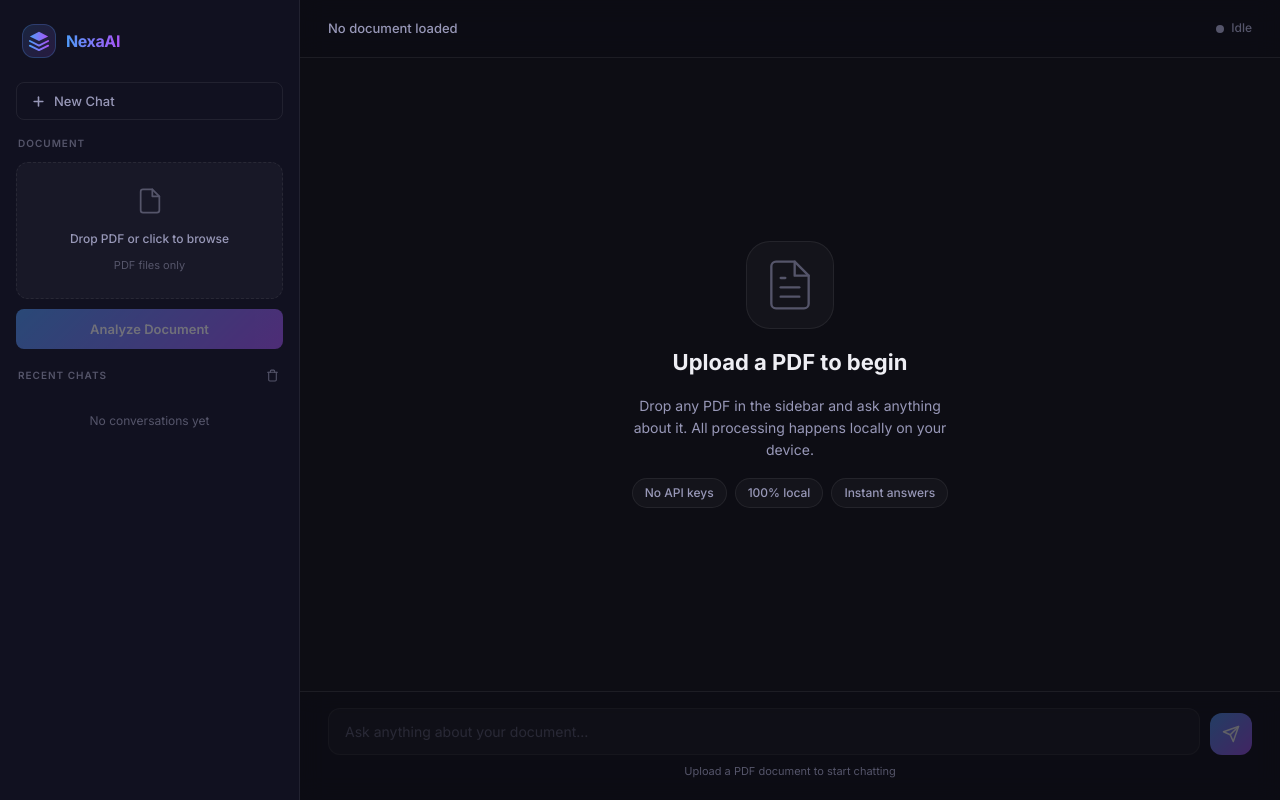
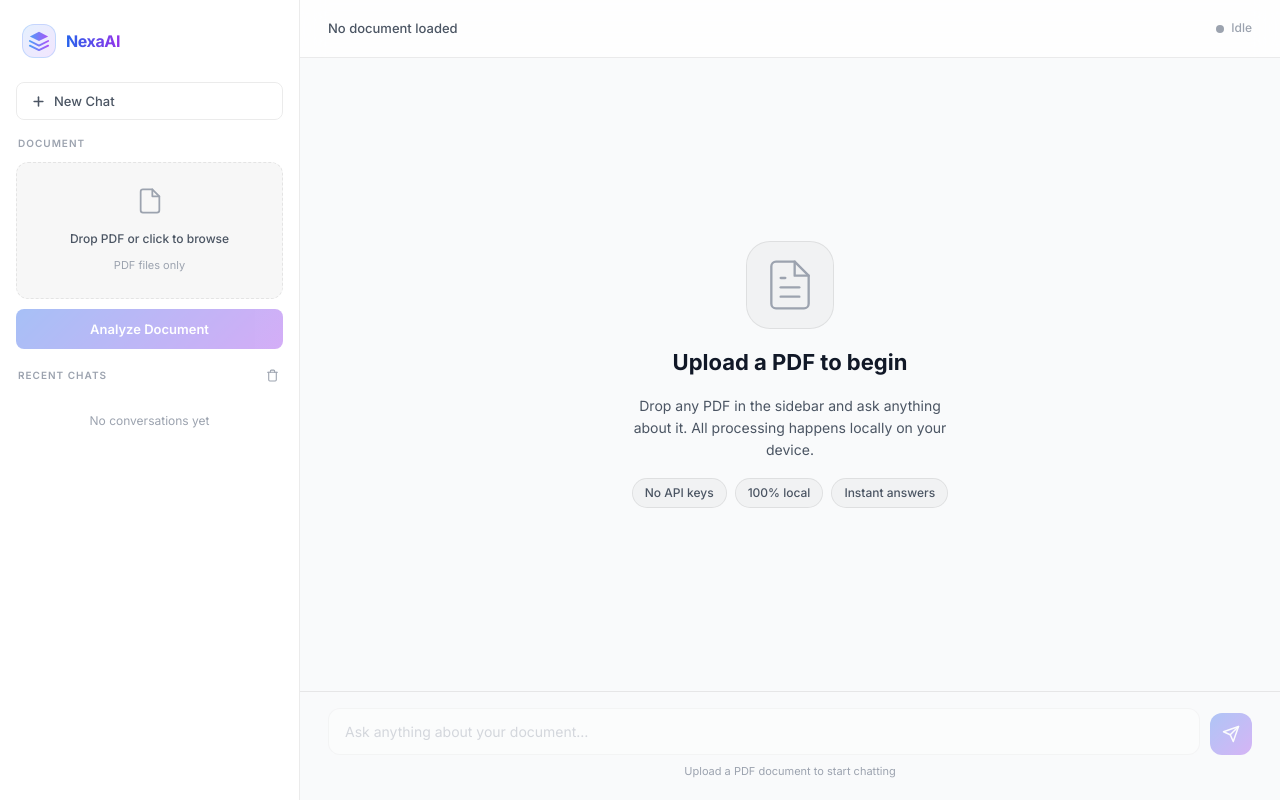
Before and after one commit to Kaya-Khurana/NexaAI, a Flask app: page / in a window 1280 px wide. Run offline with Flask 3, Linux system fonts and the light colour scheme; some libraries are stand-ins or nearby versions.

Commit message:
feat: add initial stylesheet for application styling

```diff
--- a/static/style.css
+++ b/static/style.css
@@ -4,32 +4,32 @@
 
 /* ─── Design tokens ─────────────────────────────────────── */
 :root {
-  --bg-app:         #0d0d14;
-  --bg-sidebar:     #111120;
-  --bg-card:        rgba(255,255,255,0.03);
-  --bg-hover:       rgba(255,255,255,0.05);
-  --bg-active:      rgba(79,156,249,0.10);
+  --bg-app:         #f9fafb;
+  --bg-sidebar:     #ffffff;
+  --bg-card:        rgba(0,0,0,0.03);
+  --bg-hover:       rgba(0,0,0,0.05);
+  --bg-active:      rgba(37,99,235,0.10);
 
-  --bg-user-msg:    #1a3a6e;
-  --bg-ai-msg:      rgba(255,255,255,0.04);
+  --bg-user-msg:    #2563eb;
+  --bg-ai-msg:      #ffffff;
 
-  --accent:         #4f9cf9;
-  --accent-2:       #a855f7;
-  --accent-glow:    rgba(79,156,249,0.18);
-  --accent-dim:     rgba(79,156,249,0.08);
+  --accent:         #2563eb;
+  --accent-2:       #9333ea;
+  --accent-glow:    rgba(37,99,235,0.18);
+  --accent-dim:     rgba(37,99,235,0.08);
 
-  --success:        #22c55e;
-  --success-bg:     rgba(34,197,94,0.10);
-  --error:          #ef4444;
-  --error-bg:       rgba(239,68,68,0.10);
-  --warning:        #f59e0b;
+  --success:        #16a34a;
+  --success-bg:     rgba(22,163,74,0.10);
+  --error:          #dc2626;
+  --error-bg:       rgba(220,38,38,0.10);
+  --warning:        #d97706;
 
-  --text-1:         #eeeef4;
-  --text-2:         #9898b8;
-  --text-3:         #55556a;
+  --text-1:         #111827;
+  --text-2:         #4b5563;
+  --text-3:         #9ca3af;
 
-  --border:         rgba(255,255,255,0.07);
-  --border-accent:  rgba(79,156,249,0.35);
+  --border:         rgba(0,0,0,0.08);
+  --border-accent:  rgba(37,99,235,0.35);
 
   --sidebar-w:      300px;
   --header-h:       58px;
@@ -65,8 +65,8 @@ a { color: inherit; text-decoration: none; }
 /* ─── Scrollbars ────────────────────────────────────────── */
 ::-webkit-scrollbar { width: 5px; height: 5px; }
 ::-webkit-scrollbar-track { background: transparent; }
-::-webkit-scrollbar-thumb { background: rgba(255,255,255,0.10); border-radius: var(--r-full); }
-::-webkit-scrollbar-thumb:hover { background: rgba(255,255,255,0.18); }
+::-webkit-scrollbar-thumb { background: rgba(0,0,0,0.15); border-radius: var(--r-full); }
+::-webkit-scrollbar-thumb:hover { background: rgba(0,0,0,0.25); }
 
 /* ══════════════════════════════════════════════════════════
    APP SHELL
@@ -288,7 +288,7 @@ a { color: inherit; text-decoration: none; }
   display: flex; align-items: center; justify-content: space-between;
   padding: 0 28px;
   border-bottom: 1px solid var(--border);
-  background: rgba(13,13,20,.8);
+  background: rgba(255,255,255,.8);
   backdrop-filter: blur(12px);
   -webkit-backdrop-filter: blur(12px);
 }
@@ -410,8 +410,8 @@ a { color: inherit; text-decoration: none; }
 }
 .user-bubble {
   background: var(--bg-user-msg);
-  color: #dce9ff;
-  border: 1px solid rgba(79,156,249,.25);
+  color: #ffffff;
+  border: 1px solid rgba(37,99,235,.25);
   border-bottom-right-radius: var(--r-xs);
 }
 .ai-bubble {
@@ -453,7 +453,7 @@ a { color: inherit; text-decoration: none; }
   flex-shrink: 0;
   padding: 16px 28px 20px;
   border-top: 1px solid var(--border);
-  background: rgba(13,13,20,.9);
+  background: rgba(249,250,251,.9);
   backdrop-filter: blur(12px);
   -webkit-backdrop-filter: blur(12px);
 }
@@ -462,7 +462,7 @@ a { color: inherit; text-decoration: none; }
 }
 .question-textarea {
   flex: 1;
-  background: rgba(255,255,255,0.04);
+  background: #ffffff;
   border: 1px solid var(--border);
   border-radius: var(--r-md);
   color: var(--text-1);
```
